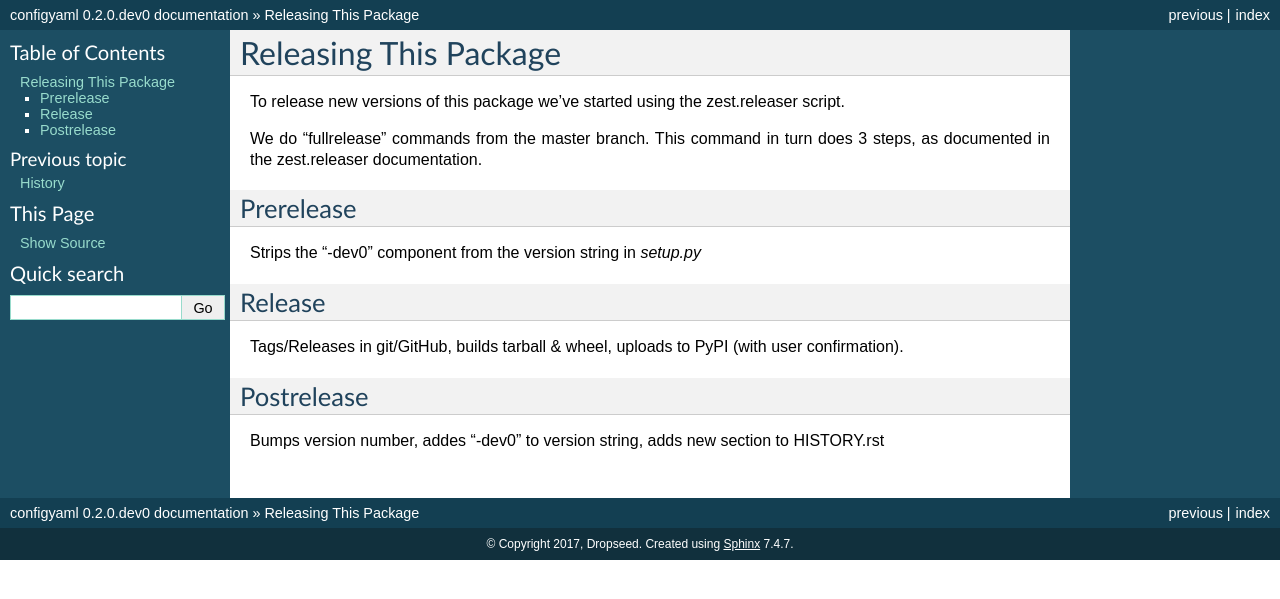
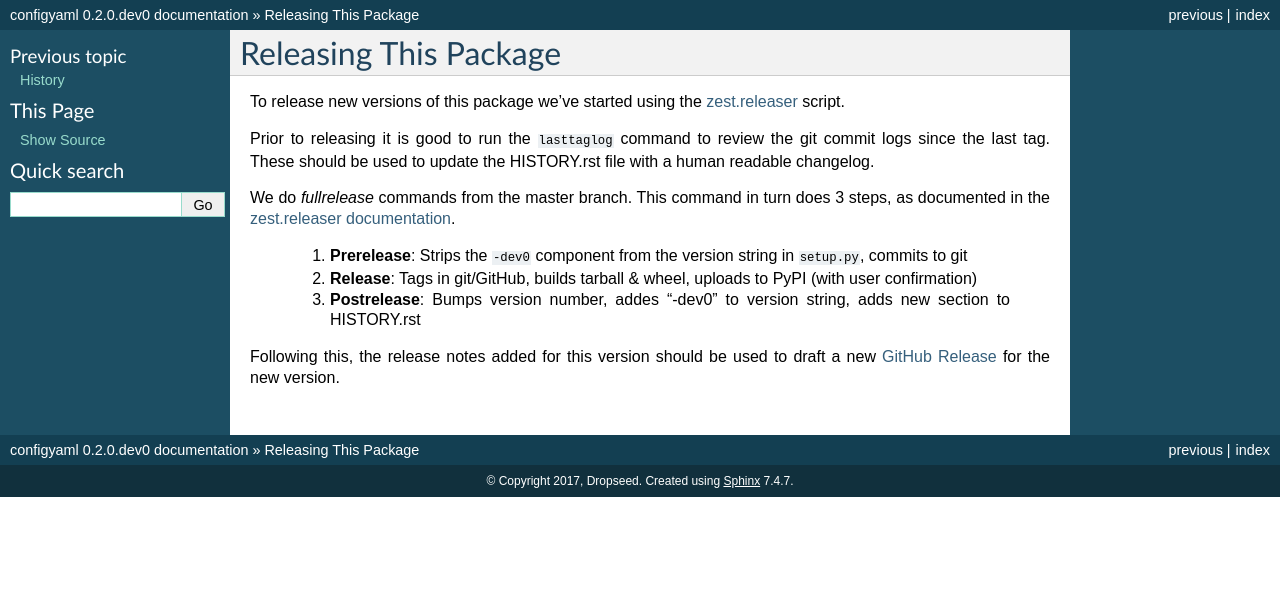
Before and after one commit to dropseed/configyaml, a Sphinx documentation site: the page built from docs/releasing.rst, in a window 1280 px wide. Shown: the top 599 px of the page. Built offline with Sphinx 7.4.7, drawn with Linux system fonts in a browser that asks for light colours; the version number is read from the project's files by our own code.

Commit message:
update releasing docs

```diff
--- a/docs/releasing.rst
+++ b/docs/releasing.rst
@@ -2,22 +2,24 @@
 Releasing This Package
 ======================
 
-To release new versions of this package we've started using the zest.releaser script.
+To release new versions of this package we've started using the `zest.releaser`_ script.
 
-We do "fullrelease" commands from the master branch.  This command in turn does 3 steps, as documented in the
-zest.releaser documentation.
+Prior to releasing it is good to run the ``lasttaglog`` command to review the git commit logs since the last tag.
+These should be used to update the HISTORY.rst file with a human readable changelog.
 
-Prerelease
-----------
+We do *fullrelease* commands from the master branch.  This command in turn does 3 steps, as documented in the
+`zest.releaser documentation`_.
 
-Strips the "-dev0" component from the version string in `setup.py`
+    #. **Prerelease**: Strips the ``-dev0`` component from the version string in ``setup.py``, commits to git
 
-Release
--------
+    #. **Release**: Tags in git/GitHub, builds tarball & wheel, uploads to PyPI (with user confirmation)
 
-Tags/Releases in git/GitHub, builds tarball & wheel, uploads to PyPI (with user confirmation).
+    #. **Postrelease**: Bumps version number, addes "-dev0" to version string, adds new section to HISTORY.rst
 
-Postrelease
------------
 
-Bumps version number, addes "-dev0" to version string, adds new section to HISTORY.rst
+Following this, the release notes added for this version should be used to draft a new `GitHub Release`_ for
+the new version.
+
+.. _`zest.releaser`: https://github.com/zeit/release
+.. _`zest.releaser documentation`: http://zestreleaser.readthedocs.io/en/latest/overview.html#available-commands
+.. _`GitHub Release`: https://github.com/dropseedlabs/configyaml/releases
```
